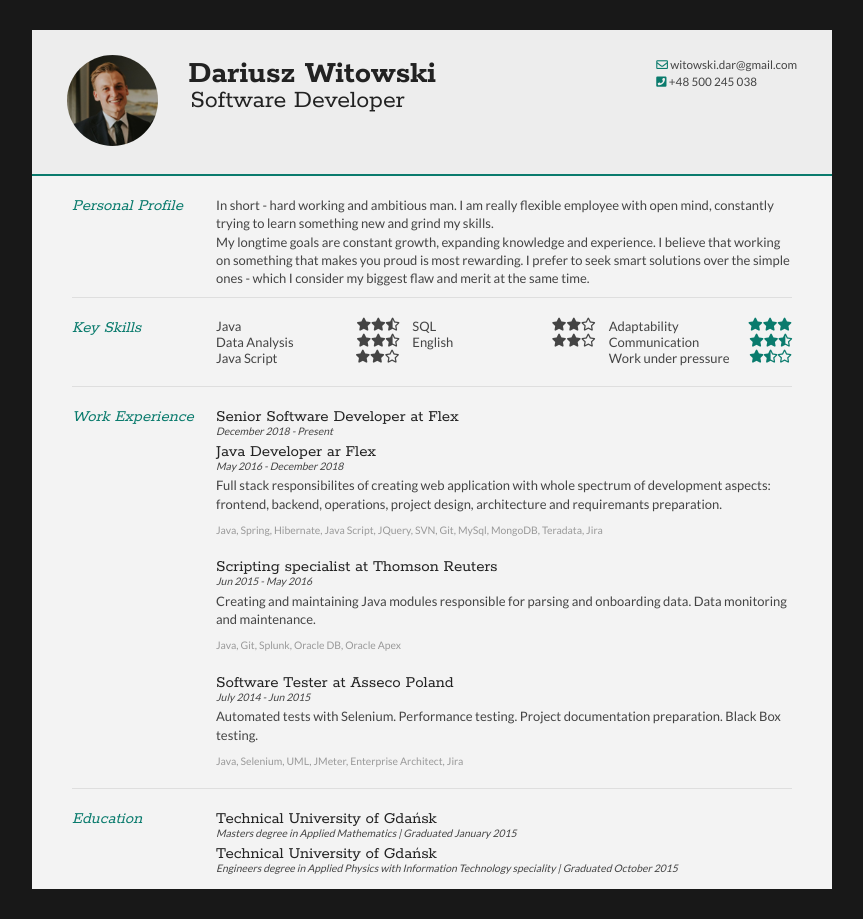
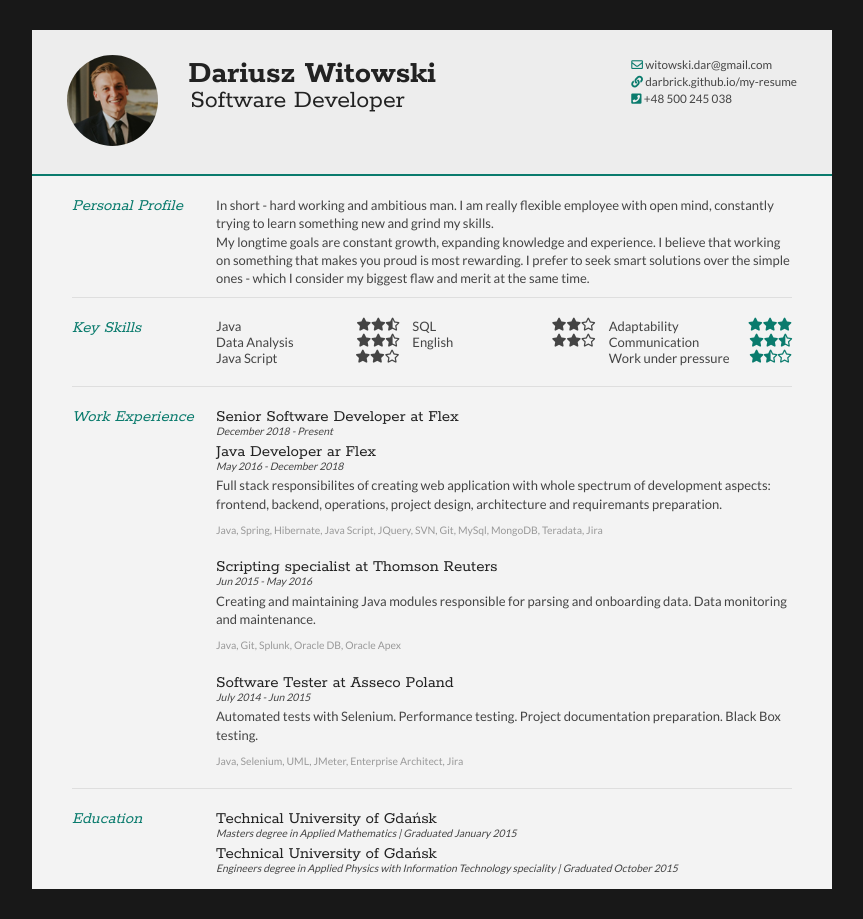
Before and after one commit to DarBrick/my-resume, a plain HTML site: page index.html in a window 1280 px wide. Shown: the whole page, without its empty margins (208-1071 px from the left). Drawn offline with Linux system fonts and the light colour scheme.

Commit message:
naming fix

```diff
--- a/index.html
+++ b/index.html
@@ -27,7 +27,7 @@
 		<div id="contactDetails" class="quickFade delayFour">
 			<ul>
 				<li><i class="far fa-envelope brand-color"></i> <a href="mailto:witowski.dar@gmail.com" target="_blank">witowski.dar@gmail.com</a></li>
-				<!--<li><i class="fas fa-link brand-color"></i> <a href="http://www.XXX.com">www.XXX.com</a></li> -->
+				<li><i class="fas fa-link brand-color"></i> <a href="https://darbrick.github.io/my-resume/">darbrick.github.io/my-resume</a></li>
 				<li><i class="fas fa-phone-square brand-color"></i> +48 500 245 038</li>
 			</ul>
 		</div>
```
